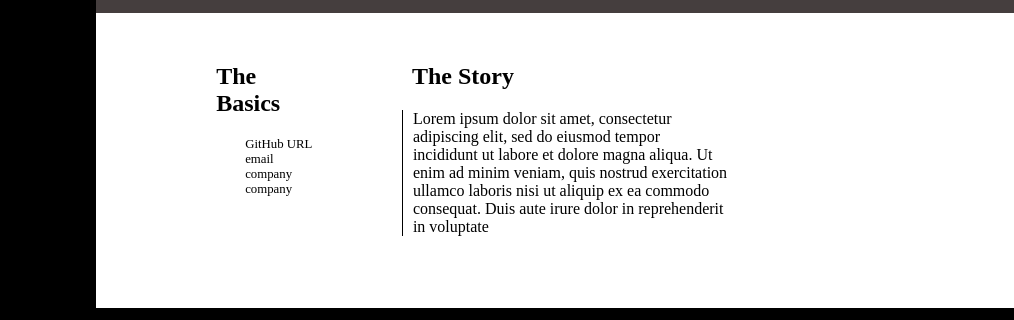
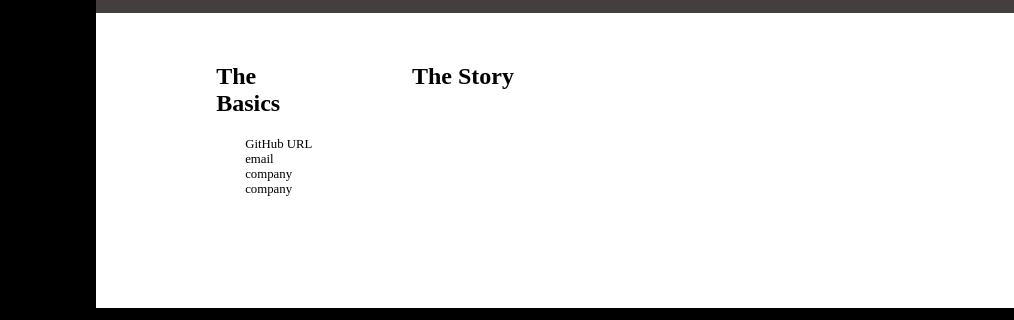
Before and after one commit to JamieBort/GitHubDataVCard, a plain HTML site: page index.html in a window 1280 px wide. Shown: the part 218-538 px from the top of the page, 0-1014 px from the left. Drawn offline with Linux system fonts and the light colour scheme; no server answers.

Commit message:
modified the bio section

```diff
--- a/index.html
+++ b/index.html
@@ -31,9 +31,7 @@
       </section>
       <section id="middle">
         <h2>The Story</h2>
-        <p>Lorem ipsum dolor sit amet, consectetur adipiscing elit, sed do eiusmod tempor incididunt ut labore et dolore magna aliqua. Ut enim ad minim veniam, quis nostrud exercitation ullamco laboris nisi ut aliquip ex ea commodo consequat. Duis aute irure
-          dolor in reprehenderit in voluptate
-        </p>
+        <p id="bio"></p>
 
 
       </section>
--- a/main.js
+++ b/main.js
@@ -1,13 +1,9 @@
-
-
 let container = document.querySelector('#apiInfo');
-
 
 let request = new XMLHttpRequest();
 request.addEventListener("load", displayGitHubInfo);
 request.open('GET', 'https://api.github.com/users/jamiebort');
 request.send();
-
 
 function displayGitHubInfo() {
 
@@ -16,11 +12,13 @@ function displayGitHubInfo() {
 
   document.getElementById('name').innerHTML = `Name: ` + data.name;
 
-  document.getElementById('url').innerHTML = `URL: ` +  data.url;
+  document.getElementById('url').innerHTML = `URL: ` + data.url;
 
-  document.getElementById('email').innerHTML = `Email: ` +  data.email;
+  document.getElementById('email').innerHTML = `Email: ` + data.email;
 
-   document.getElementById('company').innerHTML = `Company: ` +  data.company;
+  document.getElementById('company').innerHTML = `Company: ` + data.company;
 
-    document.getElementById('blog').innerHTML = `Website: ` +  data.blog;
+  document.getElementById('blog').innerHTML = `Website: ` + data.blog;
+
+  document.getElementById('bio').innerHTML = data.bio;
 }
```
